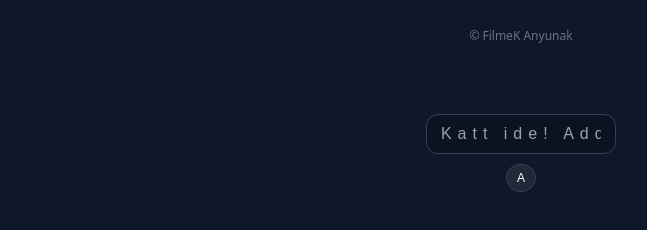
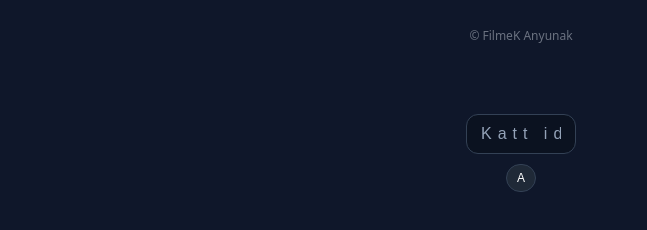
Before and after one commit to Kamera111/filmek-anyunak, a plain HTML site: page index.html in a window 1280 px wide. Shown: the part 70-300 px from the top of the page, without its empty margins (119-766 px from the left). Drawn offline with Linux system fonts and the light colour scheme.

Commit message:
Update index.html

```diff
--- a/index.html
+++ b/index.html
@@ -209,9 +209,9 @@
     margin: 28px auto;
   }
 
-  /* A PIN-mező: kb. 22 karakter szélesség, középre zárva */
+  /* A PIN-mező: kb. 12 karakter szélesség, középre zárva */
   #guestPin {
-    width: 18ch;               /* elfér: "Katt ide a kódot!" */
+    width: 9ch;               /* elfér: "Katt ide a kódot!" */
     max-width: 90vw;           /* mobilon sose lógjon ki */
     padding: 10px 14px;
     border-radius: 12px;
```
